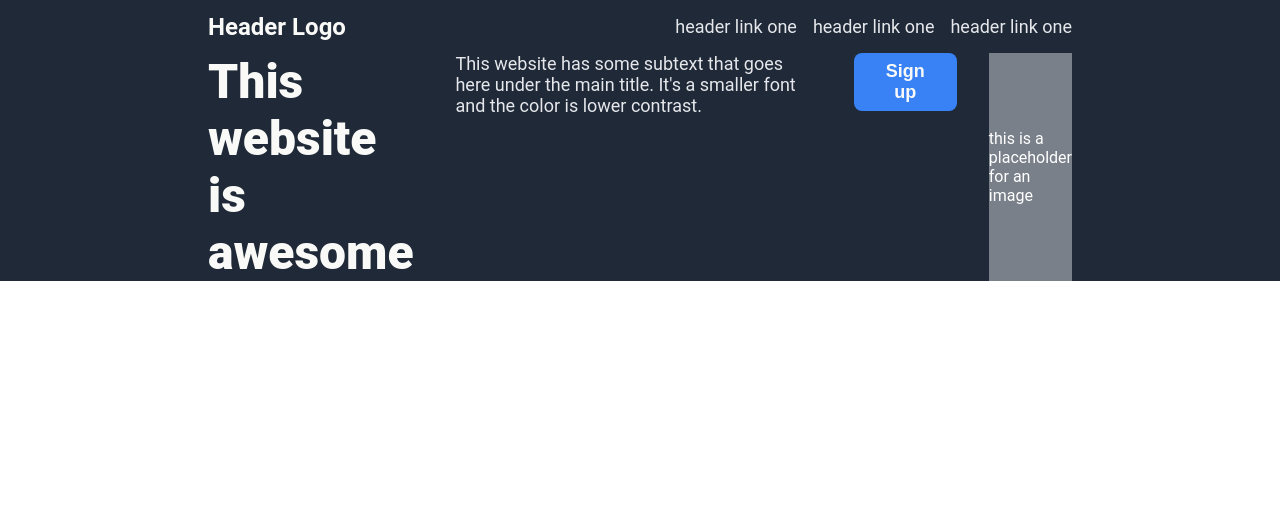
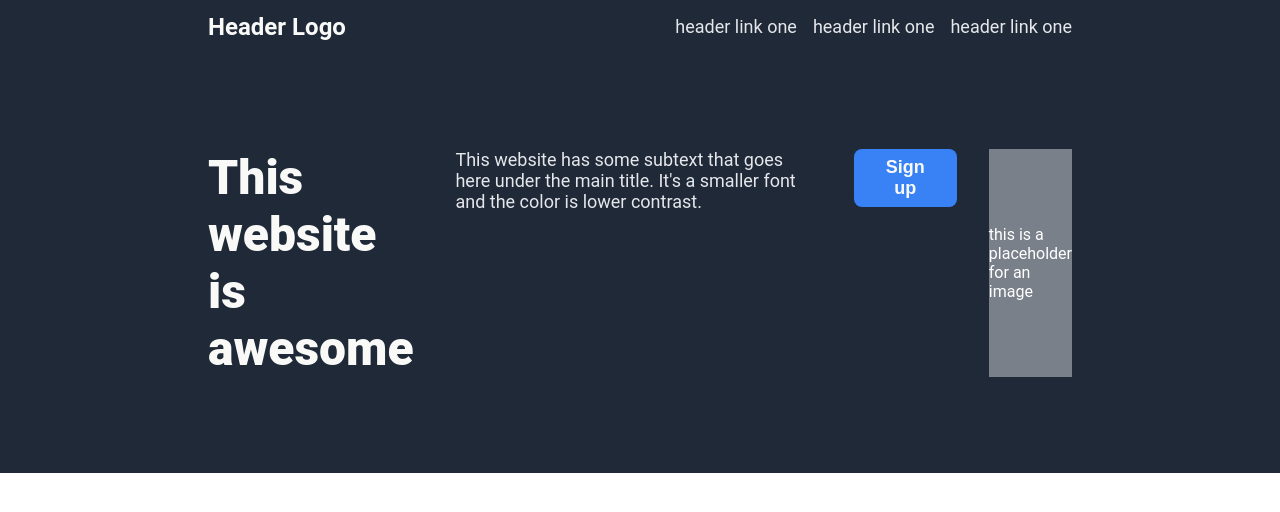
Before and after one commit to MWtheKing/landing-page, a plain HTML site: page index.html in a window 1280 px wide. Drawn offline with Linux system fonts and the light colour scheme.

Commit message:
Add padding and button hover to styles.css

```diff
--- a/styles.css
+++ b/styles.css
@@ -9,7 +9,10 @@ body {
 
 .container {
     background-color: #1F2937;
-    padding: 0 208px;
+    padding: 0 208px 96px 208px;
+    display: flex;
+    flex-direction: column;
+    gap: 96px;
 }
 
 .header {
@@ -73,6 +76,10 @@ button {
     border-radius: 8px;
 }
 
+button:hover {
+    background-color:#063888;
+}
+
 .img {
     display: flex;
     justify-content: center;
```
